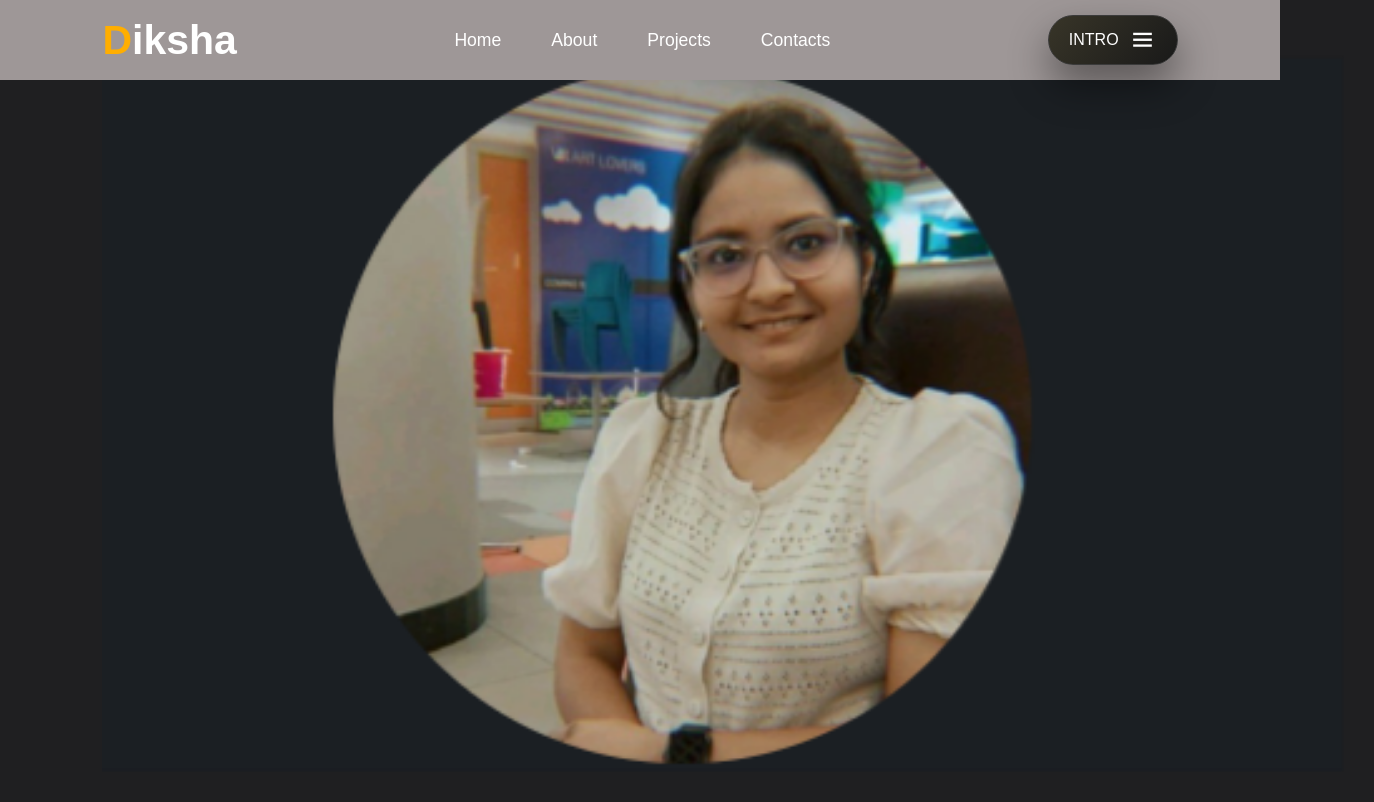
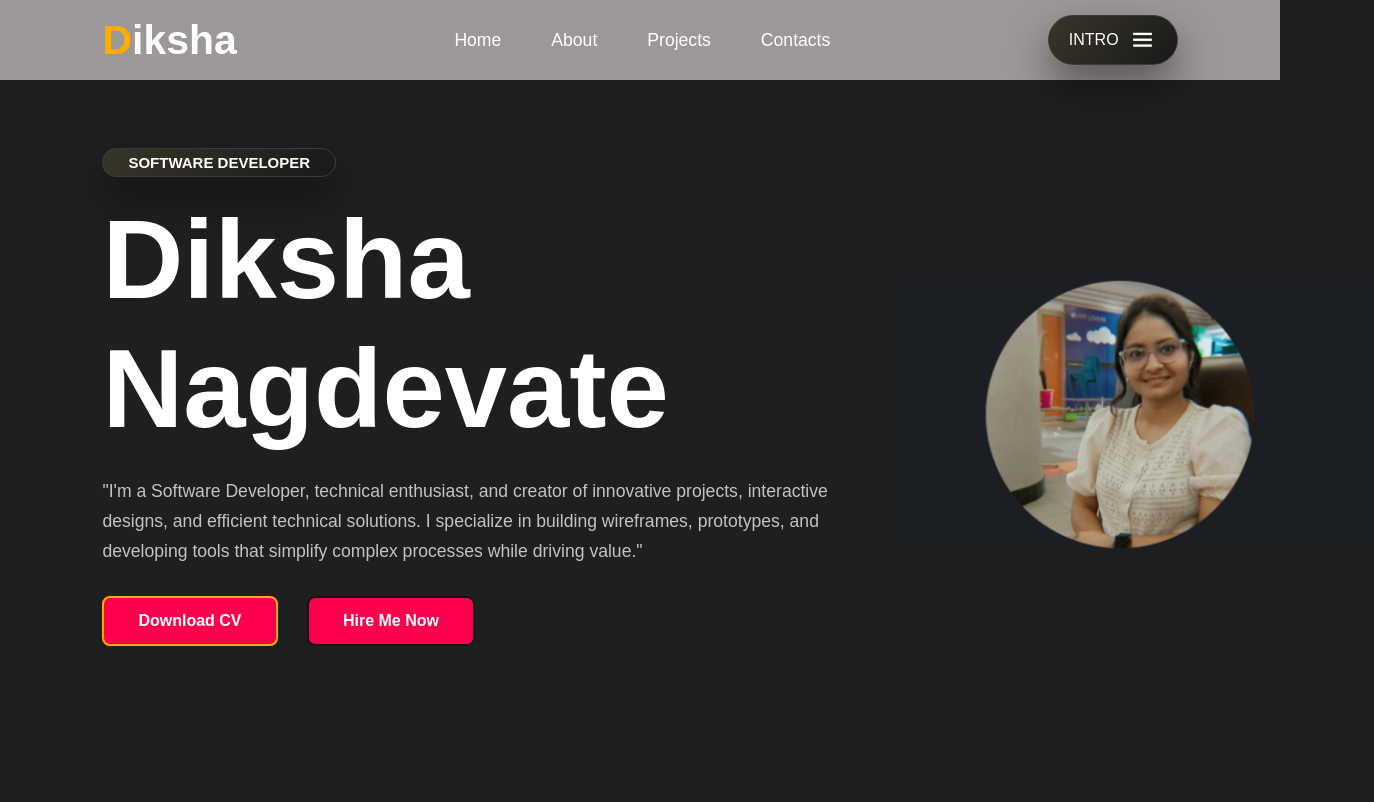
Before and after one commit to Diksha16110970/Portfolio, a plain HTML site: page index.html in a window 1280 px wide. Shown: the whole page, 1374 px wide, since content can reach past the window. Drawn offline with nearby package versions, Linux system fonts and the light colour scheme.

```diff
--- a/index.html
+++ b/index.html
@@ -1,5 +1,6 @@
 <!DOCTYPE html>
 <html lang="en">
+
 <head>
     <meta charset="UTF-8">
     <meta name="viewport" content="width=device-width, initial-scale=1.0">
@@ -7,6 +8,7 @@
     <link rel="stylesheet" href="styles.css">
     <link rel="stylesheet" href="https://cdn.jsdelivr.net/npm/boxicons@latest/css/boxicons.min.css">
 </head>
+
 <body>
     <header>
         <a1 href="#" class="logo"><span>D</span>iksha</a1>
@@ -23,9 +25,23 @@
         </div>
     </header>
     <section class="home">
+        <div class="home-text">
+            <span>Software Developer</span>
+            <h1>Diksha Nagdevate</h1>
+            <p>
+                "I'm a Software Developer, technical enthusiast, and creator of innovative projects, interactive
+                designs, and efficient technical solutions. I specialize in building wireframes, prototypes, and
+                developing tools that simplify complex processes while driving value."
+            </p>
+            <div class="main-class">
+                <a href="Diksha_Resume.pdf" download class="btn">Download CV</a>
+                <a href="#" class="btn two">Hire Me Now</a>
+            </div>
+        </div>
         <div class="home-img">
             <img src="background.png">
         </div>
     </section>
 </body>
+
 </html>
```
Also changed, not shown: 1 other file.
